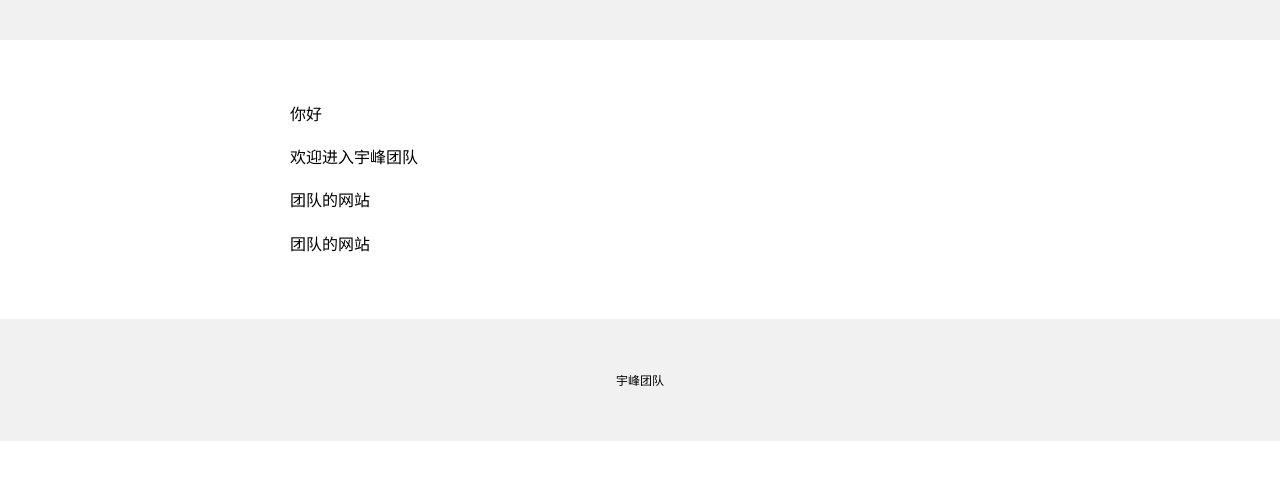
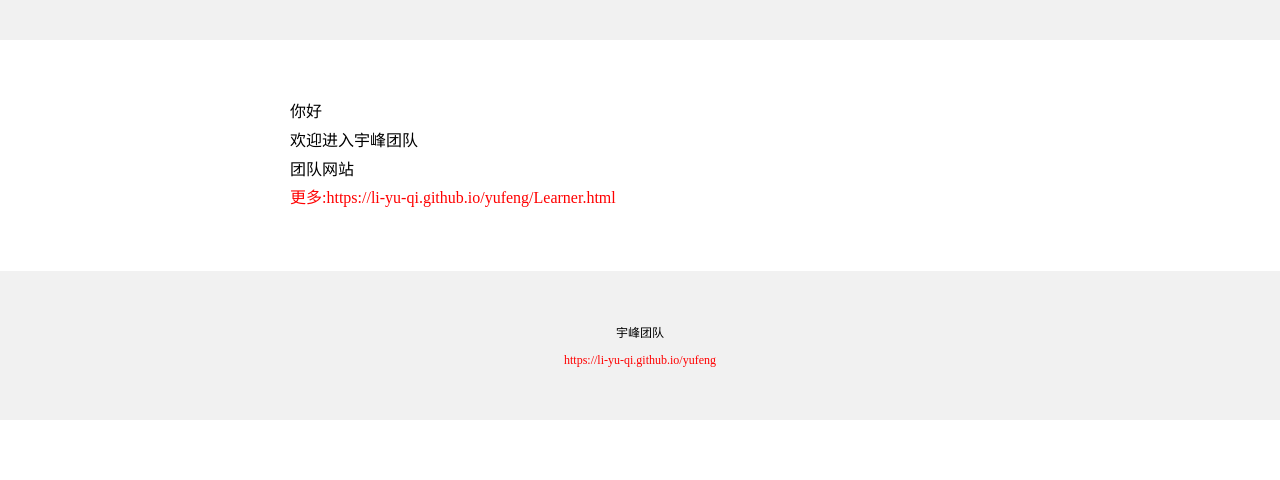
Before and after one commit to Li-yu-qi/yufeng, a plain HTML site: page index.html in a window 1280 px wide. Shown: the part 124-604 px from the top of the page. Drawn offline with Linux system fonts and the light colour scheme.

Commit message:
Update index.html

```diff
--- a/index.html
+++ b/index.html
@@ -20,19 +20,21 @@
     <div style="
     max-width: 700px;
     margin: 30px auto;
-    padding: 15px;
-    line-height: 1.7;
+    padding: 20px;
+    line-height: 80%;
     color: black;">
       <p>你好</p>
       <p>欢迎进入宇峰团队</p>
-      <p>团队的网站</p>
-      <p>团队的网站</p>
+      <p>团队网站</p>
+      <p style="color: red">更多:https://li-yu-qi.github.io/yufeng/Learner.html</p>
     </div>
     <div style="background-color: #f1f1f1;
     text-align: center;
     padding: 40px;
     font-size: 12px;
     ">
-    <p>宇峰团队</p></div>
+    <p>宇峰团队</p>
+    <p style="color: red;">https://li-yu-qi.github.io/yufeng</p>
+    </div>
   </body>
 </html>
```
